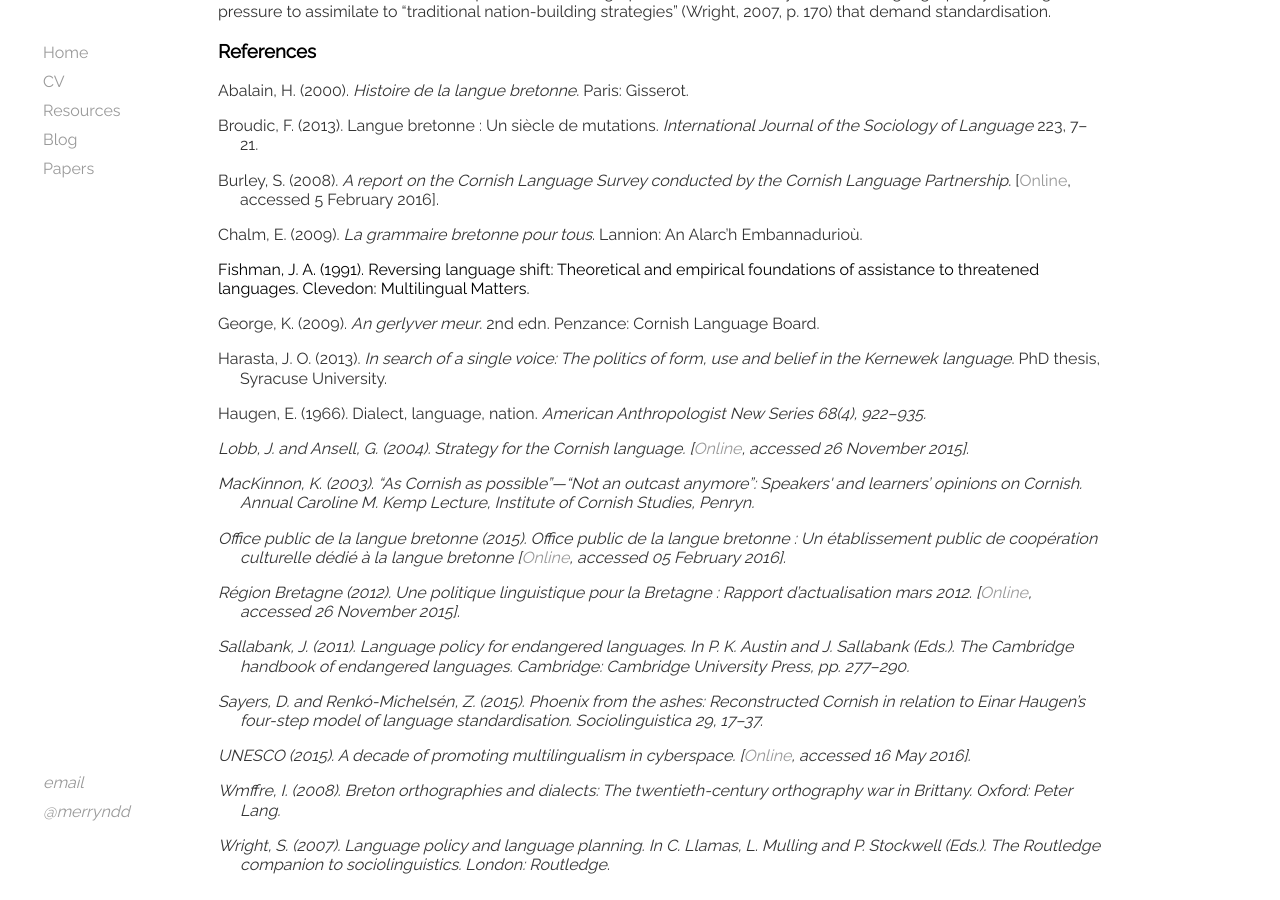
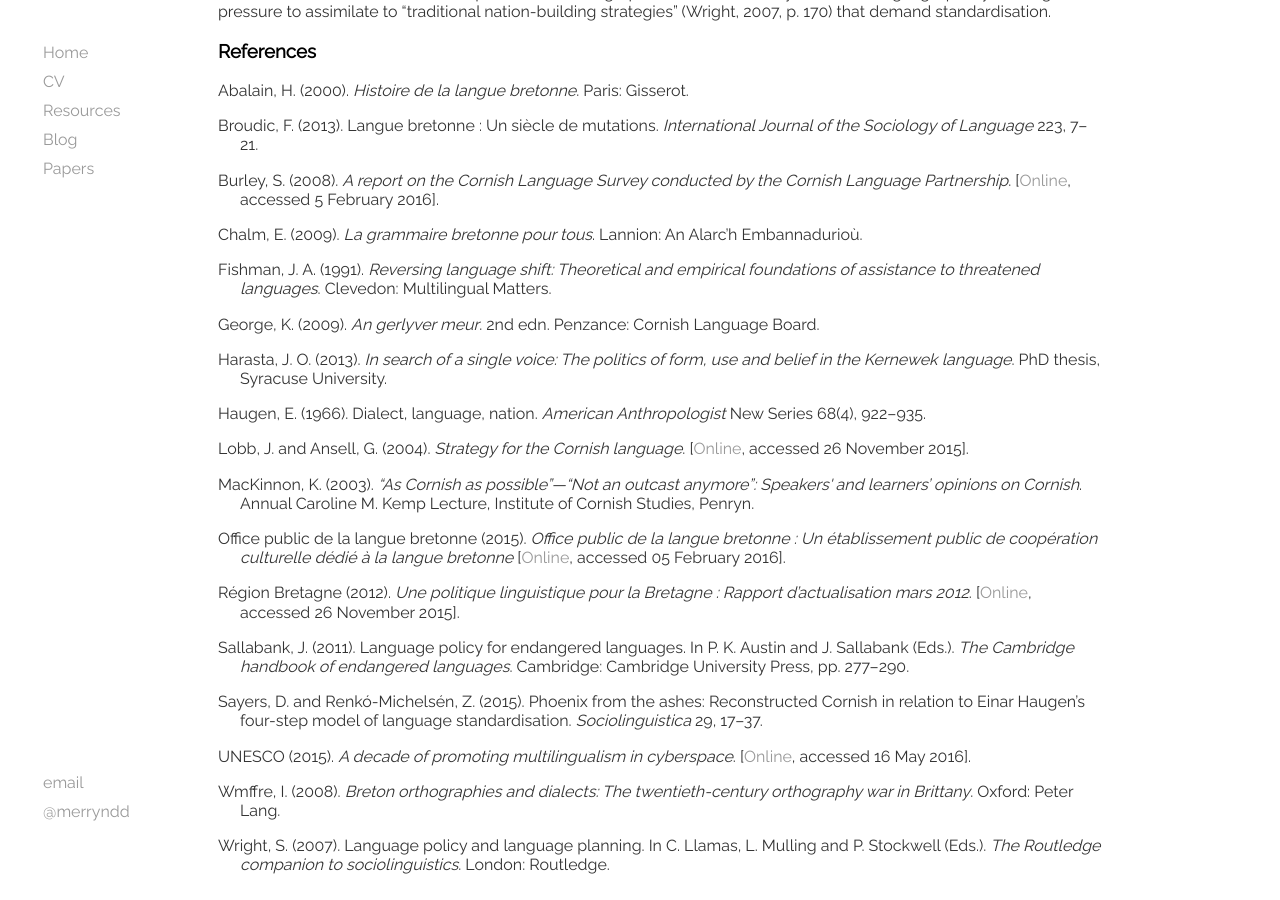
Before and after one commit to merryndd/merryndd.github.io, a Jekyll site: the page built from _posts/2016-06-06-online-cornish-breton.html, in a window 1280 px wide and 900 px high, scrolled down 783 px. Built offline with Jekyll 4.4.1, drawn with Linux system fonts in a browser that asks for light colours.

Commit message:
Update 2016-06-06-online-cornish-breton.html

```diff
--- a/_posts/2016-06-06-online-cornish-breton.html
+++ b/_posts/2016-06-06-online-cornish-breton.html
@@ -22,10 +22,10 @@ categories: [papers]
 <p class="bibentry">Broudic, F. (2013). Langue bretonne : Un siècle de mutations. <i>International Journal of the Sociology of Language</i> 223, 7–21.</p>
 <p class="bibentry">Burley, S. (2008). <i>A report on the Cornish Language Survey conducted by the Cornish Language Partnership</i>. [<a href="http://www.magakernow.org/default.aspx?page=404">Online</a>, accessed 5 February 2016].</p>
 <p class="bibentry">Chalm, E. (2009). <i>La grammaire bretonne pour tous</i>. Lannion: An Alarc’h Embannadurioù.</p>
-Fishman, J. A. (1991). Reversing language shift: Theoretical and empirical foundations of assistance to threatened languages. Clevedon: Multilingual Matters.
+<p class="bibentry">Fishman, J. A. (1991). <i>Reversing language shift: Theoretical and empirical foundations of assistance to threatened languages</i>. Clevedon: Multilingual Matters.</p>
 <p class="bibentry">George, K. (2009). <i>An gerlyver meur</i>. 2nd edn. Penzance: Cornish Language Board.</p>
 <p class="bibentry">Harasta, J. O. (2013). <i>In search of a single voice: The politics of form, use and belief in the Kernewek language</i>. PhD thesis, Syracuse University.</p>
-<p class="bibentry">Haugen, E. (1966). Dialect, language, nation. <i>American Anthropologist<i> New Series 68(4), 922–935.</p>
+<p class="bibentry">Haugen, E. (1966). Dialect, language, nation. <i>American Anthropologist</i> New Series 68(4), 922–935.</p>
 <p class="bibentry">Lobb, J. and Ansell, G. (2004). <i>Strategy for the Cornish language</i>. [<a href="http://www.linguae-celticae.org/Cornish_Language_Strategy.pdf">Online</a>, accessed 26 November 2015].</p>
 <p class="bibentry">MacKinnon, K. (2003). <i>“As Cornish as possible”—“Not an outcast anymore”: Speakers' and learners’ opinions on Cornish</i>. Annual Caroline M. Kemp Lecture, Institute of Cornish Studies, Penryn.</p>
 <p class="bibentry">Office public de la langue bretonne (2015). <i>Office public de la langue bretonne : Un établissement public de coopération culturelle dédié à la langue bretonne</i> [<a href="http://www.fr.brezhoneg.bzh/include/viewFile.php?idtf=2251&path=f7%2F2251_016_Plaketenn-OPAB-web.pdf">Online</a>, accessed 05 February 2016].</p>
```
